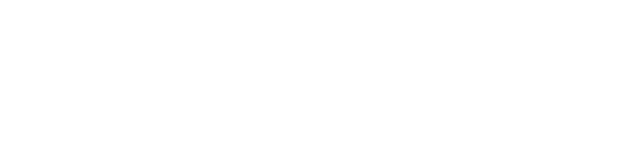
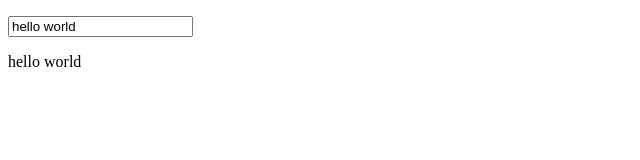
Before and after one commit to abrarabedin001/Learnig-Vue, a plain HTML site: page index.html in a window 1280 px wide. Shown: the whole page, without its empty margins (0-640 px from the left). Drawn offline with nearby package versions, Linux system fonts and the light colour scheme.

Commit message:
laying the ground work

```diff
--- a/index.html
+++ b/index.html
@@ -8,9 +8,23 @@
     <script src="https://unpkg.com/vue@3/dist/vue.global.js"></script>
 </head>
 <body>
-    <div ind="app"></div>
+    <div id="app">
+        <p>
+            <input type="text" v-model="greeting">
+        </p>
+        <p>
+            {{ greeting }}
+        </p>
+
+    </div>
 <script>
-
+    Vue.createApp({
+        data(){
+            return{
+                greeting: 'hello world'
+            }
+        }
+    }).mount('#app')
 </script>
 </body>
 
```
